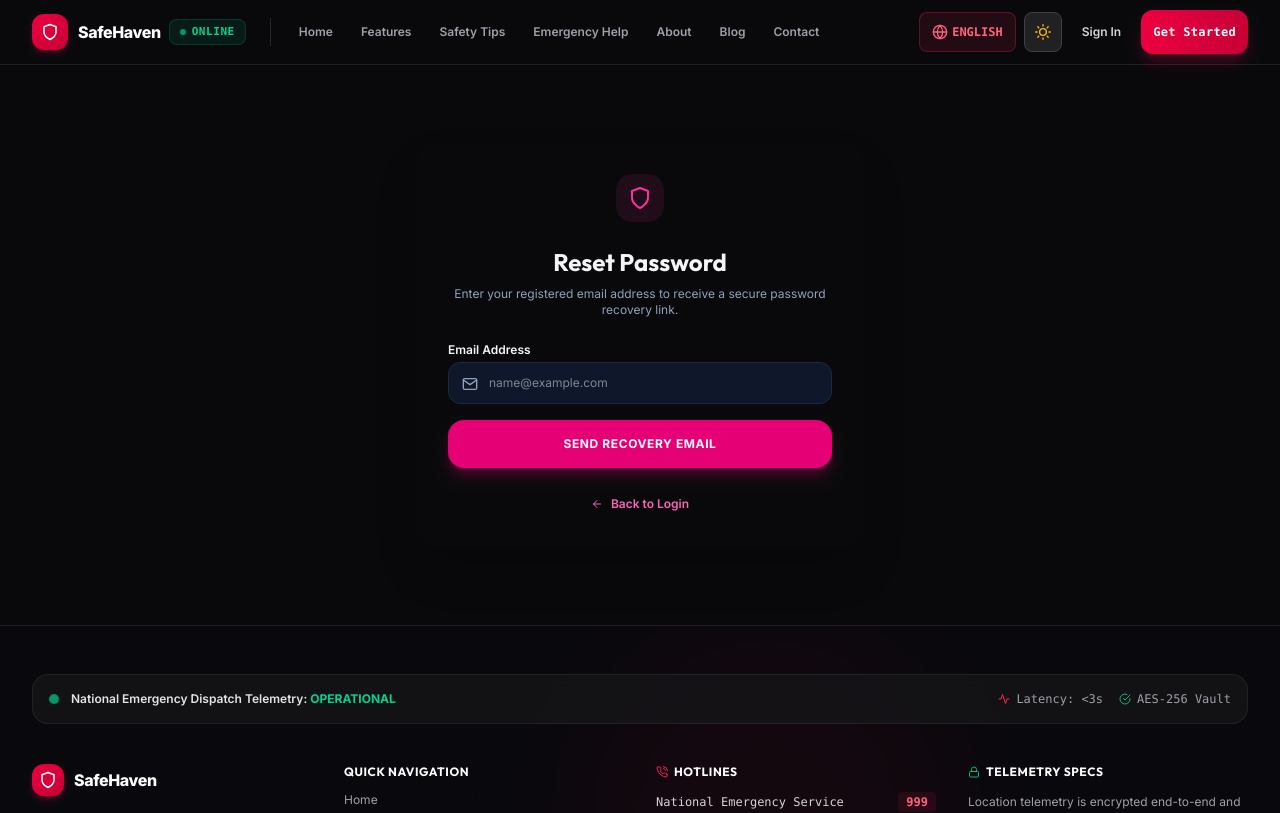
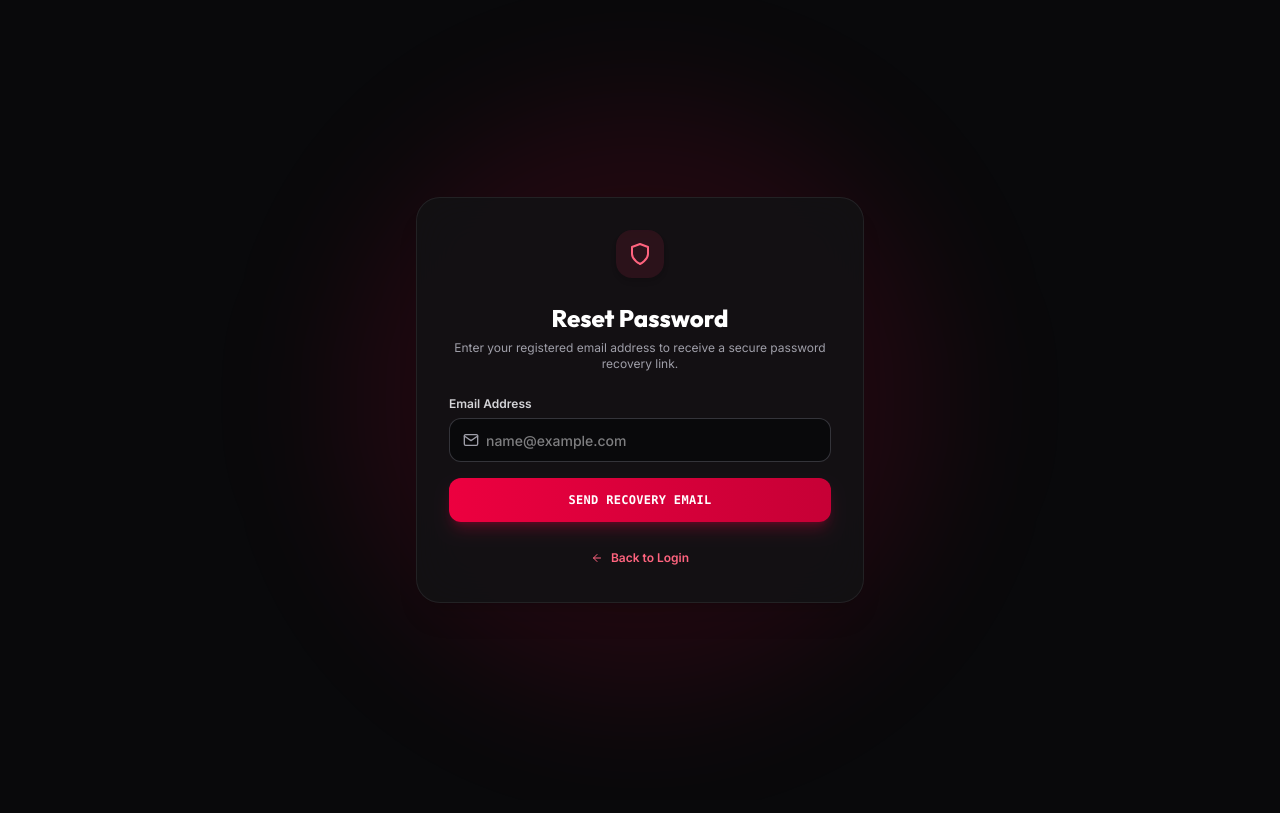
Before and after one commit to Ridwanulkarim/women-safety-web-app, a React (Vite) app: page /forgot-password in a window 1280 px wide. Shown: the top 813 px of the page. Built offline with nearby package versions, Linux system fonts and the light colour scheme; no server answers.

Commit message:
Isolate auth layout: show only login/register card on auth pages

```diff
--- a/src/layouts/PublicLayout.jsx
+++ b/src/layouts/PublicLayout.jsx
@@ -8,8 +8,21 @@ import MobileBottomBar from '../components/common/MobileBottomBar';
 
 const PublicLayout = () => {
   const location = useLocation();
-  const hiddenPaths = ['/login', '/register', '/signin', '/signup'];
-  const shouldHideBottomBar = hiddenPaths.includes(location.pathname);
+  const authPaths = ['/login', '/register', '/signin', '/signup', '/forgot-password'];
+  const isAuthPage = authPaths.includes(location.pathname);
+
+  if (isAuthPage) {
+    return (
+      <div className="min-h-screen flex flex-col justify-center items-center bg-[#fafafa] dark:bg-[#09090b] text-zinc-900 dark:text-zinc-100 selection:bg-rose-500/20 selection:text-rose-500 transition-colors duration-200 p-4 sm:p-6 relative overflow-hidden">
+        {/* Subtle ambient background glow */}
+        <div className="absolute top-1/2 left-1/2 -translate-x-1/2 -translate-y-1/2 w-[600px] h-[600px] bg-rose-600/10 rounded-full blur-3xl pointer-events-none"></div>
+        <ScrollToTop />
+        <main className="w-full flex items-center justify-center relative z-10">
+          <Outlet />
+        </main>
+      </div>
+    );
+  }
 
   return (
     <div className="min-h-screen flex flex-col bg-[#fafafa] dark:bg-[#09090b] text-zinc-900 dark:text-zinc-100 selection:bg-rose-500/20 selection:text-rose-500 transition-colors duration-200 pb-16 lg:pb-0">
@@ -20,7 +33,7 @@ const PublicLayout = () => {
       </main>
       <Footer />
       <SOSModal />
-      {!shouldHideBottomBar && <MobileBottomBar />}
+      <MobileBottomBar />
     </div>
   );
 };
--- a/src/pages/public/ForgotPassword.jsx
+++ b/src/pages/public/ForgotPassword.jsx
@@ -19,30 +19,30 @@ const ForgotPassword = () => {
   };
 
   return (
-    <div className="min-h-[70vh] flex items-center justify-center p-4">
-      <div className="max-w-md w-full glass-card p-8 rounded-3xl space-y-6 text-center shadow-2xl">
-        <div className="w-12 h-12 mx-auto rounded-2xl bg-pink-500/10 text-pink-500 flex items-center justify-center text-2xl">
+    <div className="w-full flex items-center justify-center p-4">
+      <div className="max-w-md w-full glass-card-xl p-8 rounded-3xl space-y-6 text-center shadow-2xl border border-zinc-200/80 dark:border-zinc-800 bg-white dark:bg-[#121215]">
+        <div className="w-12 h-12 mx-auto rounded-2xl bg-rose-500/10 text-rose-600 dark:text-rose-400 flex items-center justify-center text-2xl shadow-md">
           <FiShield />
         </div>
-        <div className="space-y-2">
-          <h2 className="text-2xl font-bold font-heading">Reset Password</h2>
-          <p className="text-xs text-slate-500 dark:text-slate-400">
+        <div className="space-y-1.5">
+          <h2 className="text-2xl font-extrabold font-heading text-zinc-900 dark:text-white">Reset Password</h2>
+          <p className="text-xs text-zinc-500 dark:text-zinc-400">
             Enter your registered email address to receive a secure password recovery link.
           </p>
         </div>
 
         <form onSubmit={handleSubmit} className="space-y-4 text-left">
           <div>
-            <label className="block text-xs font-semibold mb-1">Email Address</label>
+            <label className="human-label">Email Address</label>
             <div className="relative">
-              <FiMail className="absolute left-3.5 top-3.5 text-slate-400" />
+              <FiMail className="absolute left-3.5 top-3.5 text-zinc-400" />
               <input
                 type="email"
                 required
                 placeholder="name@example.com"
                 value={email}
                 onChange={(e) => setEmail(e.target.value)}
-                className="w-full pl-10 pr-4 py-3 rounded-xl bg-slate-100 dark:bg-slate-900 border border-slate-300 dark:border-slate-800 text-xs focus:outline-none focus:border-pink-500"
+                className="human-input human-input-has-icon"
               />
             </div>
           </div>
@@ -50,13 +50,13 @@ const ForgotPassword = () => {
           <button
             type="submit"
             disabled={loading}
-            className="w-full py-4 rounded-2xl bg-pink-600 hover:bg-pink-700 text-white font-bold text-xs uppercase tracking-wider shadow-lg shadow-pink-600/30 transition"
+            className="w-full btn-danger py-3.5 text-xs font-mono font-bold uppercase tracking-wider shadow-lg shadow-rose-600/25"
           >
             {loading ? 'Sending Request...' : 'Send Recovery Email'}
           </button>
         </form>
 
-        <Link to="/login" className="inline-flex items-center gap-2 text-xs font-semibold text-pink-600 dark:text-pink-400 hover:underline">
+        <Link to="/login" className="inline-flex items-center gap-2 text-xs font-semibold text-rose-600 dark:text-rose-400 hover:underline">
           <FiArrowLeft /> Back to Login
         </Link>
       </div>
--- a/src/pages/public/Login.jsx
+++ b/src/pages/public/Login.jsx
@@ -42,7 +42,7 @@ const Login = () => {
   };
 
   return (
-    <div className="min-h-[82vh] flex items-center justify-center p-3 sm:p-6 my-2 lg:my-6">
+    <div className="w-full flex items-center justify-center p-2 sm:p-4">
       <div className="max-w-4xl w-full grid grid-cols-1 lg:grid-cols-12 rounded-3xl overflow-hidden shadow-2xl border border-zinc-200/80 dark:border-zinc-800 bg-white dark:bg-[#121215]">
 
         {/* Left Side: Modern Visual Security Banner (Desktop) */}
--- a/src/pages/public/Register.jsx
+++ b/src/pages/public/Register.jsx
@@ -38,7 +38,7 @@ const Register = () => {
   };
 
   return (
-    <div className="min-h-[82vh] flex items-center justify-center p-3 sm:p-6 my-2 lg:my-6">
+    <div className="w-full flex items-center justify-center p-2 sm:p-4">
       <div className="max-w-4xl w-full grid grid-cols-1 lg:grid-cols-12 rounded-3xl overflow-hidden shadow-2xl border border-zinc-200/80 dark:border-zinc-800 bg-white dark:bg-[#121215]">
 
         {/* Left Side: Modern Visual Security Banner (Desktop) */}
```
